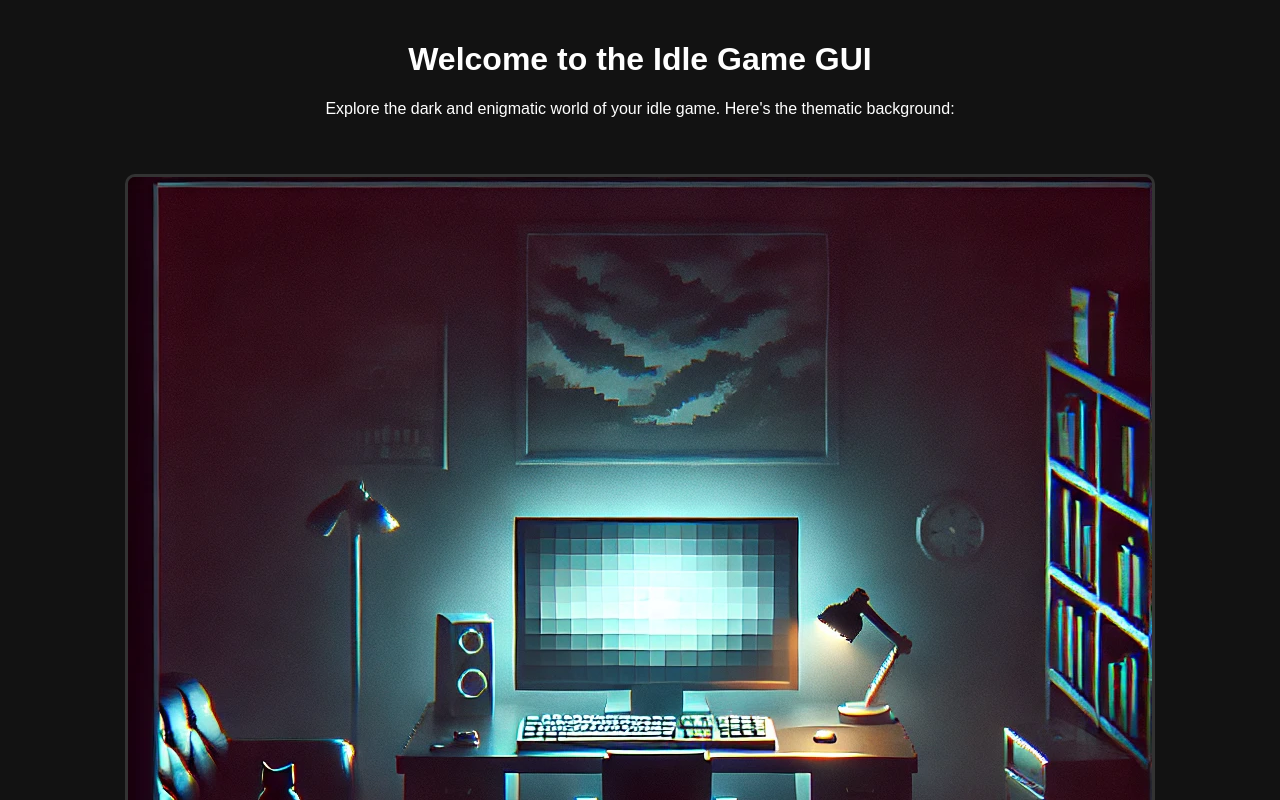
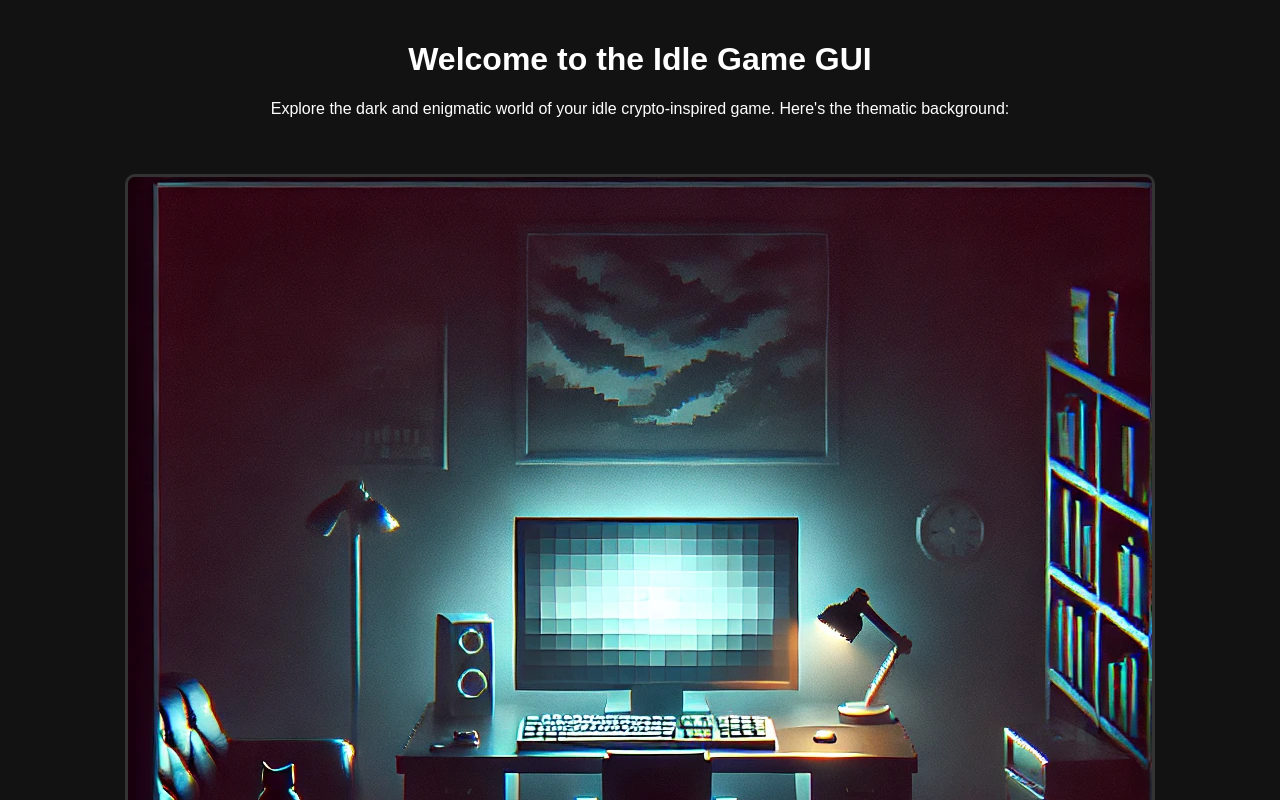
Before and after one commit to broadcastparadox/broadcastparadox.github.io, a plain HTML site: page index.html in a window 1280 px wide. Shown: the top 800 px of the page. Drawn offline with Linux system fonts and the light colour scheme.

Commit message:
Update index.html

```diff
--- a/index.html
+++ b/index.html
@@ -29,7 +29,7 @@
 <body>
     <div class="content">
         <h1>Welcome to the Idle Game GUI</h1>
-        <p>Explore the dark and enigmatic world of your idle game. Here's the thematic background:</p>
+        <p>Explore the dark and enigmatic world of your idle crypto-inspired game. Here's the thematic background:</p>
     </div>
     <img src="room.webp" alt="Dark pixel-art-style game GUI background">
 </body>
```
